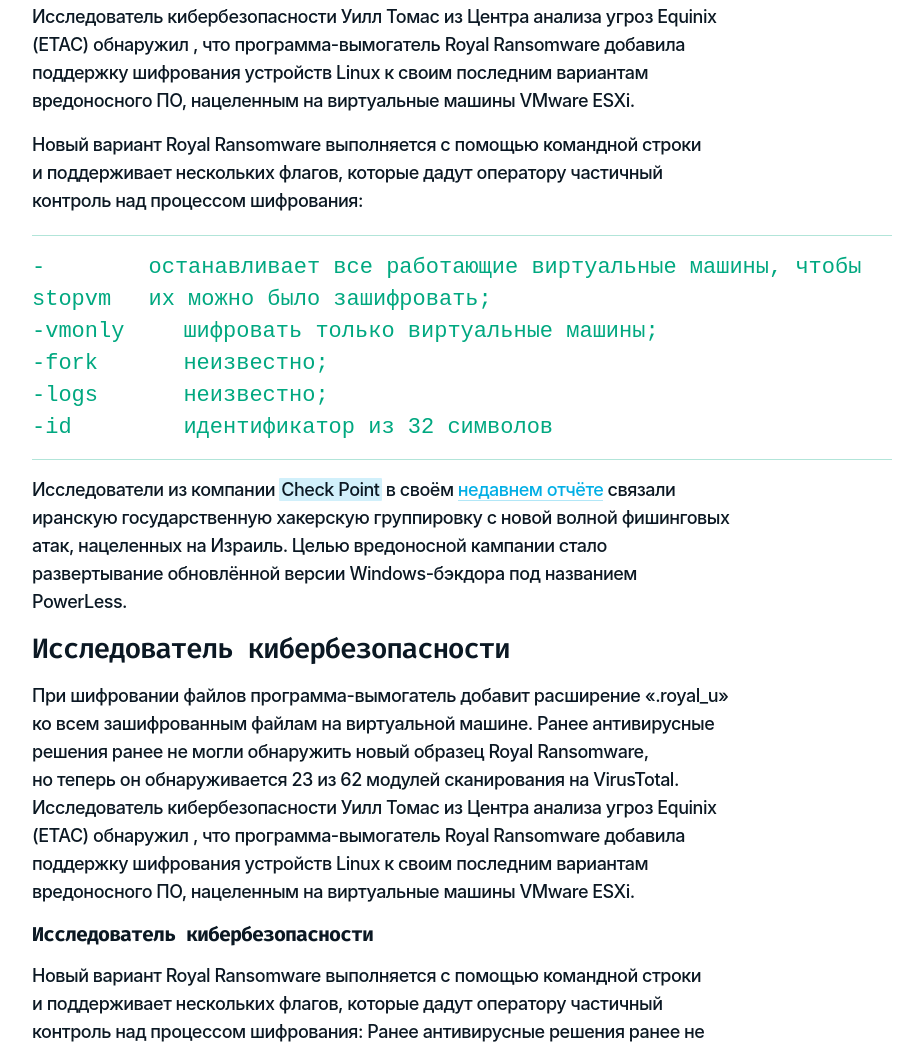
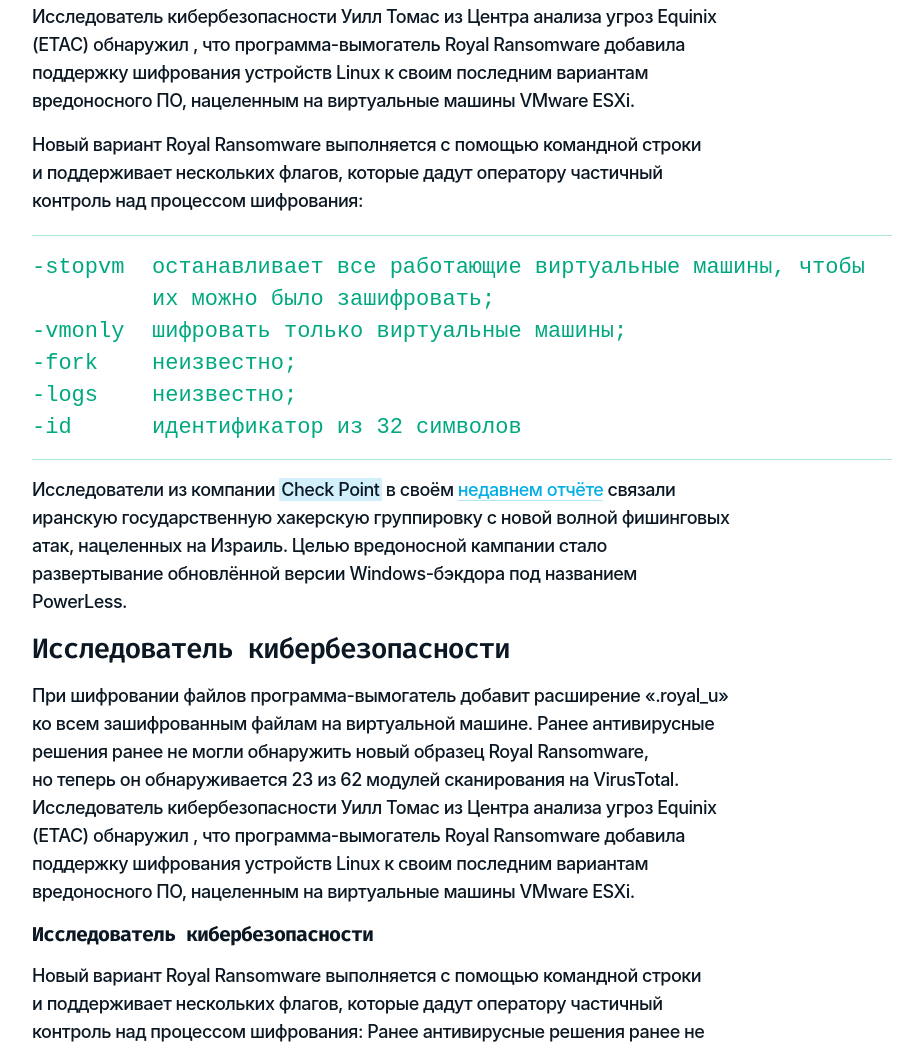
Before and after one commit to Pavel-Baranenko/security, a plain HTML site: page article-image.html in a window 1280 px wide. Shown: the part 1079-2131 px from the top of the page, without its empty margins (348-1271 px from the left). Drawn offline with Linux system fonts and the light colour scheme; a web font is replaced by a local one.

Commit message:
first commit

```diff
--- a/assets/css/main.css
+++ b/assets/css/main.css
@@ -4261,9 +4261,13 @@
   align-items: flex-start;
   width: 100%;
 
+
 }
 
 .article__code-item-left {
-  flex: 0 1 13.3%;
-  margin-right: 37px;
-}
+  flex: 0 1 120px;
+}
+
+.article__code-item-right {
+  flex: 1;
+}
```
